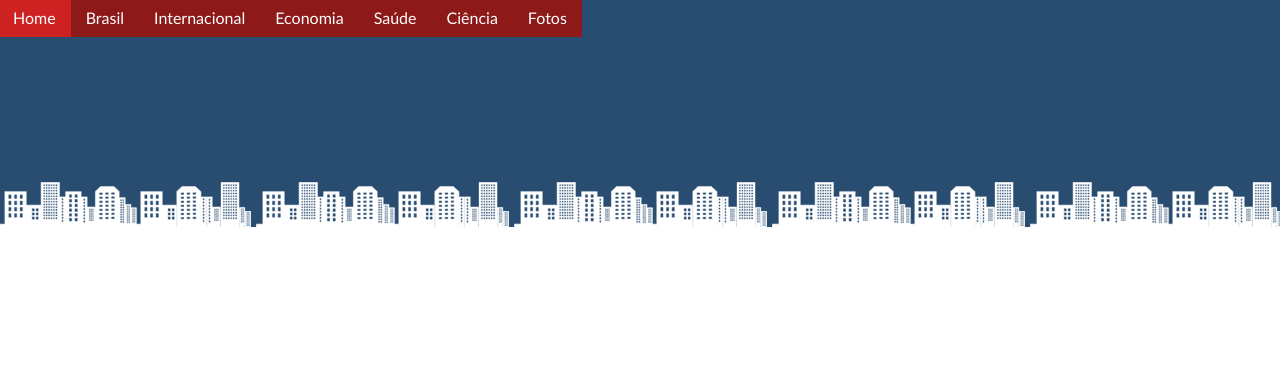
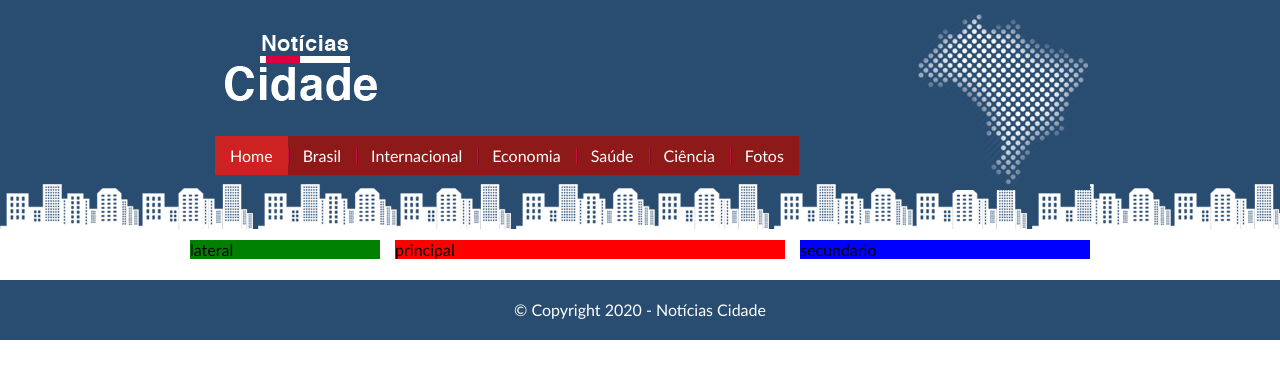
Before and after one commit to Adriel21/NoticiasCidade, a plain HTML site: page index.html in a window 1280 px wide. Drawn offline with Linux system fonts and the light colour scheme.

Commit message:
Adding header, footer and content. Creating 2 others pages:  - brasil.html  - internacional.html

```diff
--- a/css/estilo.css
+++ b/css/estilo.css
@@ -1,47 +1,101 @@
+* {
+	margin: 0;
+	padding: 0;
+}
+
 body {
-	background: #fff;
 	font-size: 1em;
 	font-family: "Trebuchet MS", Helvetica, sans-serif;
+	background: url(../imagens/fundo.png) repeat-x left top;
 }
 
 #topo {
-	width: auto;
-	height: 233px;
-	background: url(../imagens/fundo.png) repeat-x left top;
-	margin: -10px;
+	height: 150px;
+	padding: 25px;
+	background: url(../imagens/detalhe-topo.png) right no-repeat;
 }
 
-#cabecalho {
+#body {
+	width: 900px;
 	margin: 0 auto;
-	width: 920px;
-	background: url(../imagens/detalhe-topo.png) no-repeat right top;
 }
 
-#logo {
-	float: left;
-	width: 120px;
-	height: 55px;
-	margin: 10px;
+.conteudo {
+	margin-top: 40px;
 }
 
-#logo-brasil {
-	float: right;
+#principal {
+	background: red;
+	margin: 0 0 0 205px;
+	width: 390px;
+	float: left;
 }
 
-#links {
-	clear: both;
-	margin: 20px;
+#secundario {
+	background: blue;
+	margin: 0 0 0 15px;
+	width: 290px;
+	float: left;
 }
 
-a {
+#lateral {
+	background: green;
+	margin: 0 0 0 -900px;
+	width: 190px;
+	float: left;
+}
+
+#rodape {
+	margin-top: 80px;
+	background: #294c71;
+	line-height: 60px;
 	color: #fff;
+	text-align: center;
+	clear: both;
+}
+
+.logo {
+	width: 152px;
+	height: 66px;
+	margin: 10px;
+	background: url(../imagens/logo.png) no-repeat;
+	text-indent: -6000px;
+}
+
+#topo ul {
+	margin-top: 25px;
+	list-style: none;
 	background: #8D1919;
+	float: left;
+}
+
+#topo ul li {
+	float: left;
+}
+
+#topo ul a {
+	color: #fff;
 	float: left;
 	padding: 10px 15px;
 	text-decoration: none;
+	display: block;
+	background: url(../imagens/divisor.png) no-repeat left center;
+}
+
+#topo ul .primeiro a {
+	background: none;
 }
 
 /* Links quando passa o cursor por cima */
-a:hover{
+#topo ul a:hover{
 	background: #CE2222;
+	color: #660000;
 }
+
+body.home .menu-superior a#home,
+body.brasil .menu-superior a#brasil,
+body.internacional .menu-superior a#internacional,
+body.fotos .menu-superior a#fotos {
+	background: #CE2222;
+	color: #fff;
+}
--- a/index.html
+++ b/index.html
@@ -7,29 +7,49 @@
 		<link rel="stylesheet" type="text/css" href="css/estilo.css">
 
 	</head>
-	<body>
+	<body class="home">
 
-		<div>
+		<div id="body">
 
 			<div id="topo">
+				<h1 class="logo"> Notícias Cidade </h1>
 
-				<div class="cabecalho">
+				<div class="links">
+					<ul class="menu-superior">
+						<li class="primeiro"> <a href="index.html" id="home">Home</a>
+						</li>
+						<li><a href="brasil.html" id="brasil">Brasil</a></li>
+						<li><a href="internacional.html" id="internacional">Internacional</a></li>
+						<li><a href="index.html">Economia</a></li>
+						<li><a href="index.html">Saúde</a></li>
+						<li><a href="index.html">Ciência</a></li>
+						<li><a href="fotos.html" id="fotos">Fotos</a></li>
+					</ul>
+				</div>
 
-					<div class="links">
-						<a href="index.html">Home</a>
-						<a href="">Brasil</a>
-						<a href="">Internacional</a>
-						<a href="">Economia</a>
-						<a href="">Saúde</a>
-						<a href="">Ciência</a>
-						<a href="">Fotos</a>
-					</div>
+			</div>
 
+			<div class="conteudo">
+
+				<div id="principal">
+					principal
+				</div>
+
+				<div id="secundario">
+					secundario
+				</div>
+
+				<div id="lateral">
+					lateral
 				</div>
 
 			</div>
 
 		</div>
 
+		<div id="rodape">
+			&copy; Copyright 2020 - Notícias Cidade
+		</div>
+
 	</body>
 </html>
```
Also changed, not shown: brasil.html (added, +31 -0 lines), internacional.html (added, +31 -0 lines).
